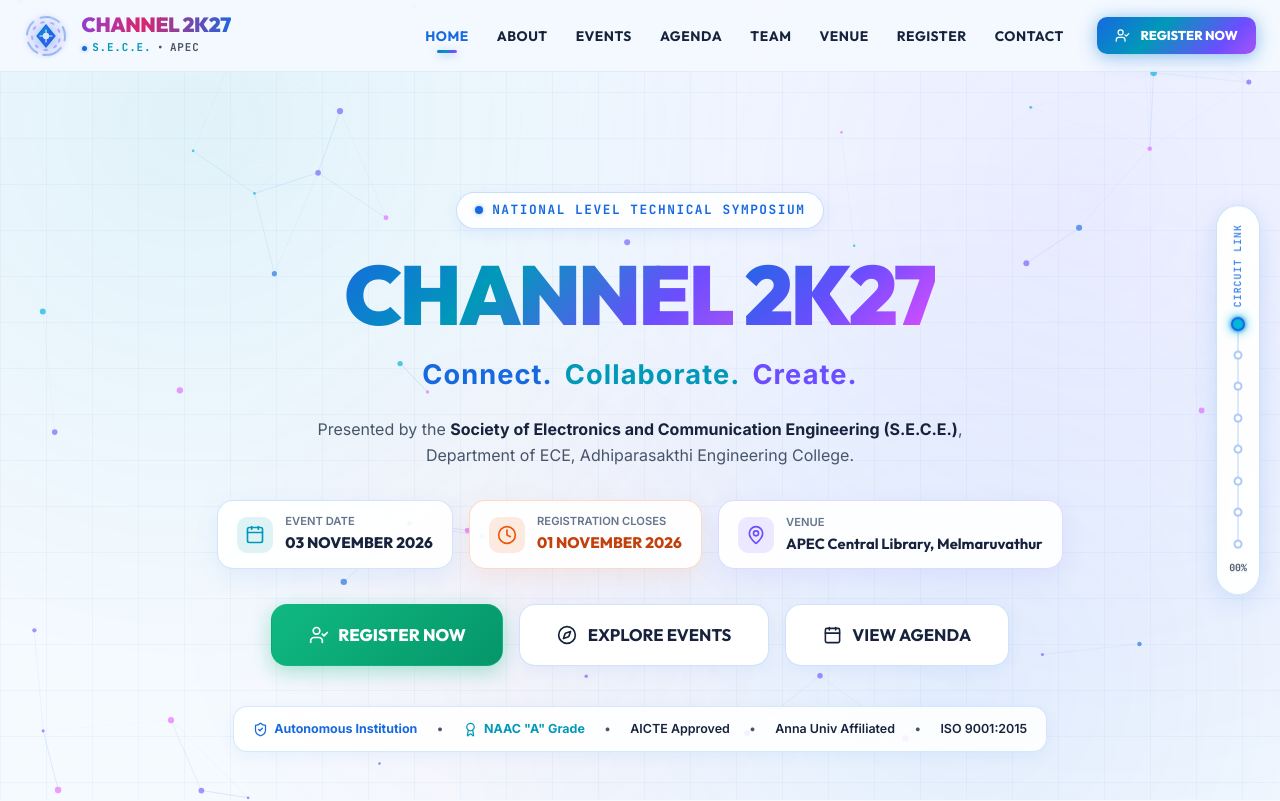
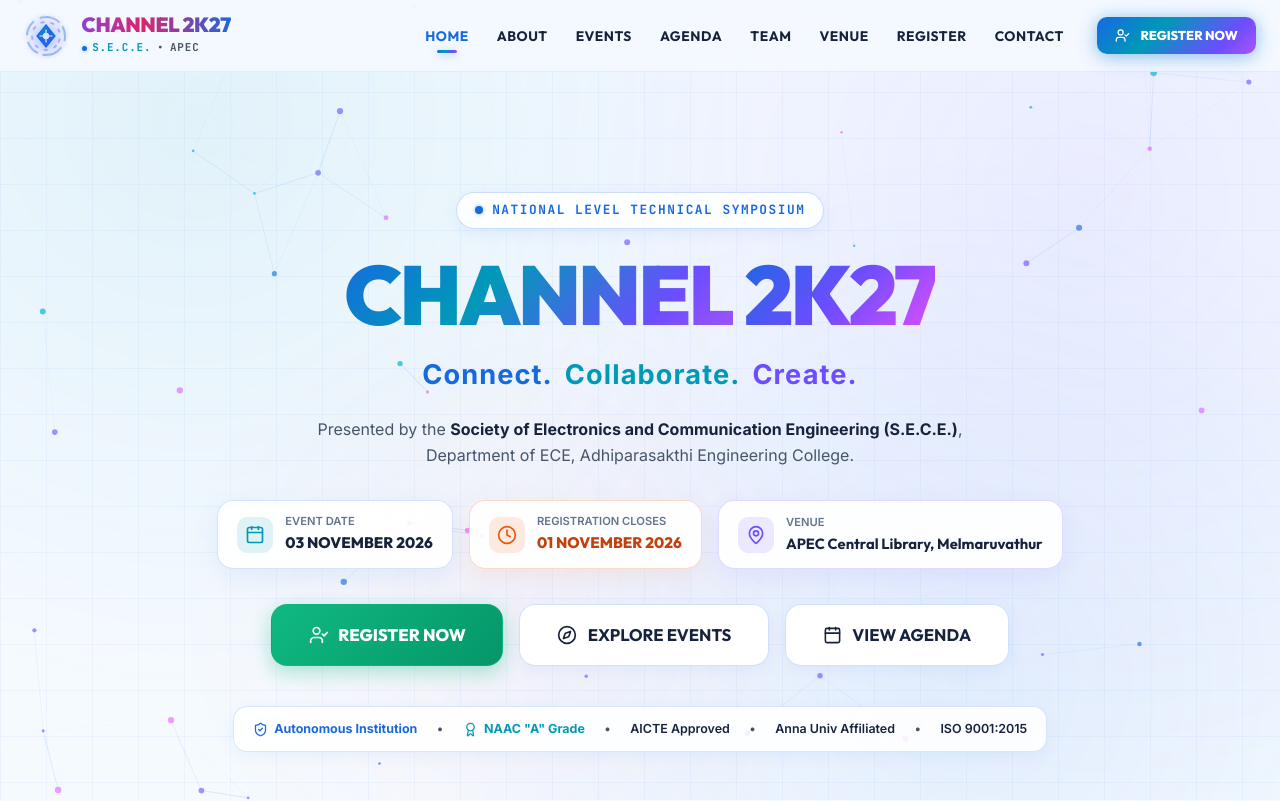
Before and after one commit to mounish2415/CHANNEL2K27, a React (Vite) app: page / in a window 1280 px wide. Shown: the top 801 px of the page. Built offline with nearby package versions, Linux system fonts and the light colour scheme.

Commit message:
feat: remove floating Circuit Link navigation HUD from the website

```diff
--- a/src/App.jsx
+++ b/src/App.jsx
@@ -1,7 +1,6 @@
 import React, { useState } from 'react';
 import { Routes, Route, Navigate } from 'react-router-dom';
 import CanvasBackground from './components/CanvasBackground';
-import CircuitTracer from './components/CircuitTracer';
 import Navbar from './components/Navbar';
 import Footer from './components/Footer';
 import EventModal from './components/EventModal';
@@ -40,9 +39,6 @@ export default function App() {
 
       {/* Background Circuit Grid Texture Overlay */}
       <div className="circuit-bg-overlay" />
-
-      {/* Floating Circuit Navigation HUD */}
-      <CircuitTracer />
 
       {/* Automatic Scroll To Top on Route Navigation */}
       <ScrollToTop />
--- a/src/components/CircuitTracer.jsx
+++ /dev/null
@@ -1,151 +0,0 @@
-import React, { useState, useEffect } from 'react';
-import { useLocation, useNavigate } from 'react-router-dom';
-
-const navRoutes = [
-  { path: '/', label: 'HOME', code: '01' },
-  { path: '/about', label: 'ABOUT', code: '02' },
-  { path: '/events', label: 'EVENTS', code: '03' },
-  { path: '/agenda', label: 'AGENDA', code: '04' },
-  { path: '/team', label: 'TEAM', code: '05' },
-  { path: '/venue', label: 'VENUE', code: '06' },
-  { path: '/register', label: 'REGISTER', code: '07' },
-  { path: '/contact', label: 'CONTACT', code: '08' },
-];
-
-export default function CircuitTracer() {
-  const location = useLocation();
-  const navigate = useNavigate();
-  const [scrollPercent, setScrollPercent] = useState(0);
-
-  useEffect(() => {
-    const handleScroll = () => {
-      const totalHeight = document.documentElement.scrollHeight - window.innerHeight;
-      const progress = totalHeight > 0 ? (window.scrollY / totalHeight) * 100 : 0;
-      setScrollPercent(progress);
-    };
-
-    window.addEventListener('scroll', handleScroll, { passive: true });
-    handleScroll();
-    return () => window.removeEventListener('scroll', handleScroll);
-  }, [location.pathname]);
-
-  const activeIndex = navRoutes.findIndex((r) => r.path === location.pathname);
-
-  return (
-    <aside
-      className="circuit-tracer-hud"
-      aria-label="Circuit Network Navigation"
-      style={{
-        position: 'fixed',
-        right: '1.25rem',
-        top: '50%',
-        transform: 'translateY(-50%)',
-        zIndex: 90,
-      }}
-    >
-      <div
-        style={{
-          background: 'rgba(255, 255, 255, 0.94)',
-          backdropFilter: 'blur(16px)',
-          WebkitBackdropFilter: 'blur(16px)',
-          border: '1px solid rgba(23, 105, 224, 0.2)',
-          borderRadius: '24px',
-          padding: '1.1rem 0.75rem',
-          boxShadow: '0 8px 30px rgba(23, 105, 224, 0.12), 0 0 16px rgba(0, 153, 184, 0.06)',
-          display: 'flex',
-          flexDirection: 'column',
-          alignItems: 'center',
-          gap: '0.85rem',
-        }}
-      >
-        <div
-          style={{
-            fontSize: '0.62rem',
-            fontFamily: 'var(--font-mono)',
-            fontWeight: 700,
-            color: 'var(--primary-blue)',
-            letterSpacing: '0.1em',
-            writingMode: 'vertical-rl',
-            transform: 'rotate(180deg)',
-            marginBottom: '0.2rem',
-            opacity: 0.8,
-          }}
-        >
-          CIRCUIT LINK
-        </div>
-
-        {/* Vertical circuit line with filled progress */}
-        <div
-          style={{
-            width: '2px',
-            height: '220px',
-            background: 'rgba(23, 105, 224, 0.15)',
-            position: 'relative',
-            borderRadius: '2px',
-          }}
-        >
-          <div
-            style={{
-              position: 'absolute',
-              top: 0,
-              left: 0,
-              width: '100%',
-              height: activeIndex >= 0 ? `${(activeIndex / (navRoutes.length - 1)) * 100}%` : `${scrollPercent}%`,
-              background: 'linear-gradient(to bottom, #00b8d9, #1769e0, #6c4dff)',
-              boxShadow: '0 0 8px #00b8d9',
-              borderRadius: '2px',
-              transition: 'height 0.25s ease-out',
-            }}
-          />
-
-          {/* Node points along the circuit track */}
-          {navRoutes.map((route, idx) => {
-            const isActive = location.pathname === route.path;
-            const topPercent = (idx / (navRoutes.length - 1)) * 100;
-
-            return (
-              <button
-                key={route.path}
-                onClick={() => navigate(route.path)}
-                title={`${route.code} - ${route.label}`}
-                aria-label={`Navigate to ${route.label}`}
-                style={{
-                  position: 'absolute',
-                  top: `${topPercent}%`,
-                  left: '50%',
-                  transform: 'translate(-50%, -50%)',
-                  width: isActive ? '14px' : '9px',
-                  height: isActive ? '14px' : '9px',
-                  borderRadius: '50%',
-                  background: isActive ? '#00b8d9' : '#ffffff',
-                  border: isActive
-                    ? '2.5px solid #1769e0'
-                    : '2px solid rgba(23, 105, 224, 0.35)',
-                  boxShadow: isActive
-                    ? '0 0 12px #00b8d9, 0 0 4px #1769e0'
-                    : 'none',
-                  cursor: 'pointer',
-                  padding: 0,
-                  transition: 'all 0.2s ease',
-                  zIndex: 2,
-                }}
-              />
-            );
-          })}
-        </div>
-
-        <div
-          style={{
-            fontSize: '0.62rem',
-            fontFamily: 'var(--font-mono)',
-            fontWeight: 800,
-            color: 'var(--text-muted)',
-            marginTop: '0.2rem',
-          }}
-        >
-          {String(Math.round(scrollPercent)).padStart(2, '0')}%
-        </div>
-      </div>
-    </aside>
-  );
-}
--- a/src/index.css
+++ b/src/index.css
@@ -423,12 +423,6 @@ textarea::placeholder {
   }
 }
 
-@media (min-width: 1200px) {
-  .circuit-tracer-hud {
-    display: block !important;
-  }
-}
-
 /* Media Queries */
 @media (max-width: 992px) {
   .section {
```
